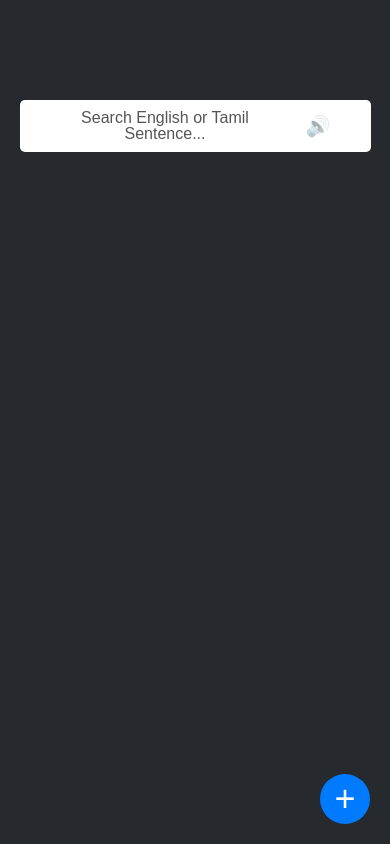
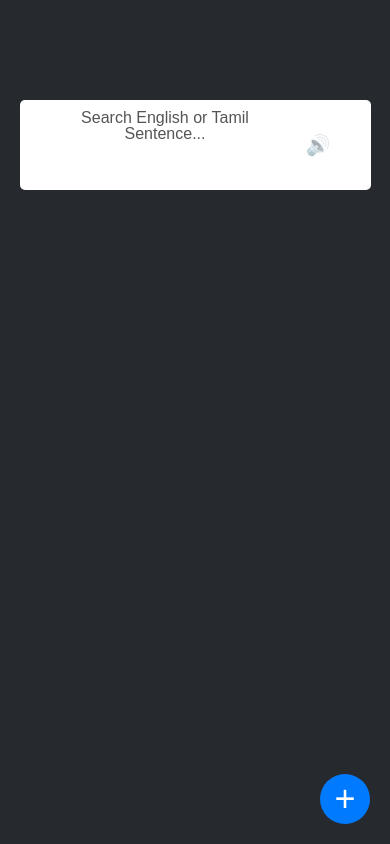
Before and after one commit to Govindaraj-web/Lang, a React (Vite) app: page / in a window 390 px wide. Built offline with nearby package versions, Linux system fonts and the light colour scheme.

Commit message:
update mobile view1

```diff
--- a/src/index.css
+++ b/src/index.css
@@ -192,7 +192,7 @@ textarea {
   }
 
   .result-box {
-    max-height: 200px;
+    max-height: 250px;
   }
 
   .tamil-line {
@@ -214,8 +214,5 @@ textarea {
     padding: 15px;
   }
 
-  .row {
-    flex-direction: column;
-    align-items: stretch;
-  }
+
 }
```
